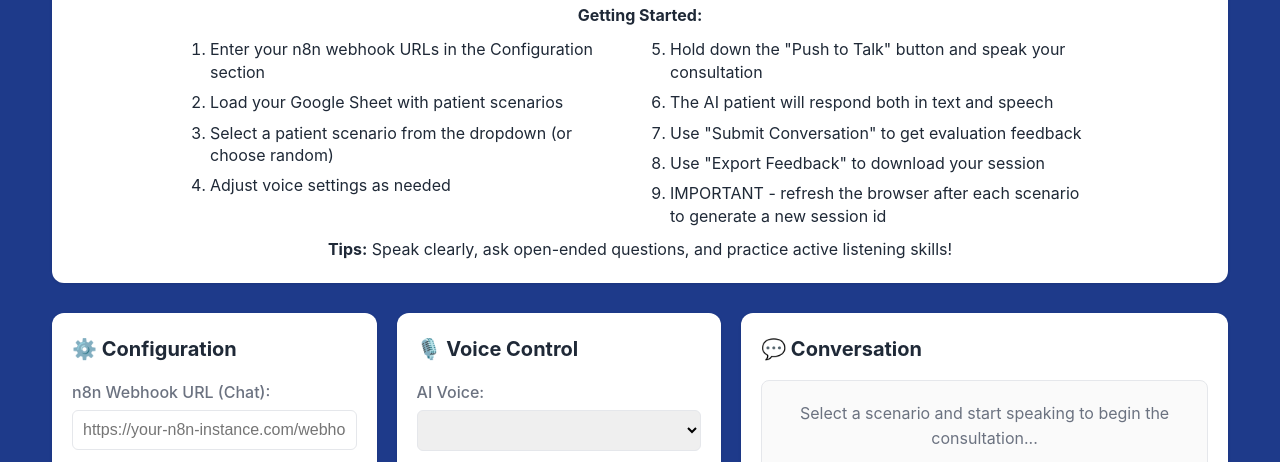
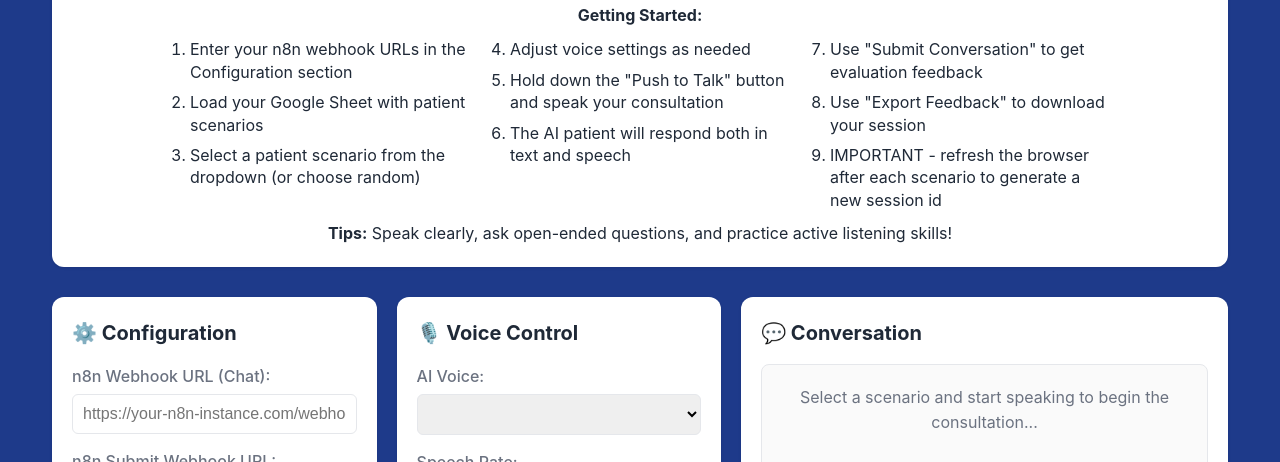
Before and after one commit to bap04223/Pharmacy_consultation_tool, a plain HTML site: page index.html in a window 1280 px wide. Shown: the part 266-728 px from the top of the page. Drawn offline with Linux system fonts and the light colour scheme.

Commit message:
Update index.html

```diff
--- a/index.html
+++ b/index.html
@@ -369,13 +369,17 @@
             <li>Enter your n8n webhook URLs in the Configuration section</li>
             <li>Load your Google Sheet with patient scenarios</li>
             <li>Select a patient scenario from the dropdown (or choose random)</li>
+        </ol>
+    </div>
+    <div class="instructions-column" style="flex: 1;">
+        <ol start="4">
             <li>Adjust voice settings as needed</li>
-                    </ol>
-                </div>
-                <div class="instructions-column">
-                    <ol start="5">
             <li>Hold down the "Push to Talk" button and speak your consultation</li>
             <li>The AI patient will respond both in text and speech</li>
+        </ol>
+    </div>
+    <div class="instructions-column" style="flex: 1;">
+        <ol start="7">
             <li>Use "Submit Conversation" to get evaluation feedback</li>
             <li>Use "Export Feedback" to download your session</li>
             <li>IMPORTANT - refresh the browser after each scenario to generate a new session id</li>
```
Lines whose indentation alone changed are shown as unchanged.
